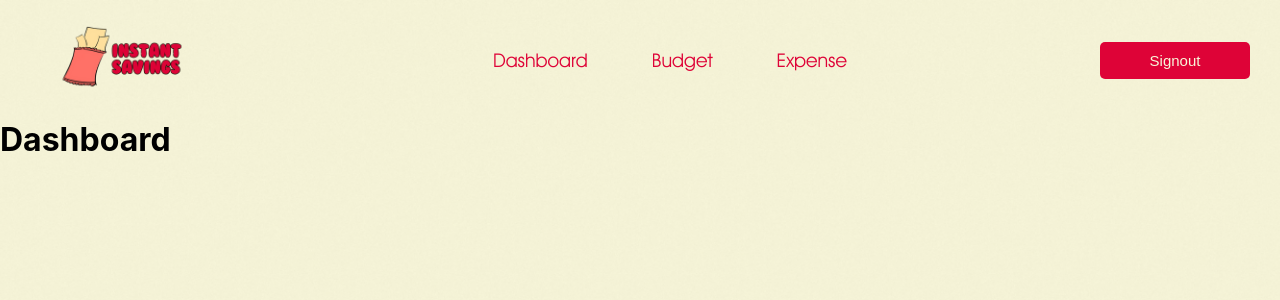
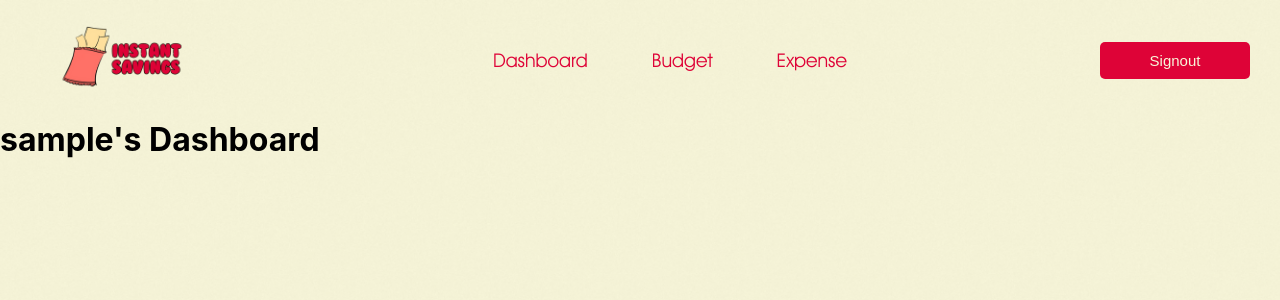
Before and after one commit to sef-04/budgeting-group, a React (Create React App) app in the folder budget/: page /dashboard in a window 1280 px wide. Shown: the top 300 px of the page. Built offline with nearby package versions, Linux system fonts and the light colour scheme; sample sign-in values are in the browser's storage.

Commit message:
Username setter
Crazy 40 min brain storm

```diff
--- a/budget/src/component/Login.js
+++ b/budget/src/component/Login.js
@@ -30,6 +30,7 @@ const Login = () => {
           toast.error("The password is incorrect.");
         } else if (response.data === "Login Successful") {
           toast.success("Login Successful!")
+          localStorage.setItem('username', username);
           setTimeout(() => {
             navigate("/dashboard");
           }, 1000);
--- a/budget/src/component/pages/Dashboard.js
+++ b/budget/src/component/pages/Dashboard.js
@@ -1,13 +1,25 @@
 import { Link, useMatch, useResolvedPath, useNavigate } from "react-router-dom";
 import '../css/Dashboard.css';
-import React from 'react';
+import React, { useEffect, useState } from 'react';
 
 export default function Dashboard() {
     const navigate = useNavigate();
+    const [username, setUsername] = useState('');
 
     const handleSignOut = () => {
+        localStorage.removeItem('username'); // Clear username from storage
         navigate("/login");
     };
+
+    // Fetch user data on component mount
+    useEffect(() => {
+        const storedUsername = localStorage.getItem('username');
+        if (storedUsername) {
+            setUsername(storedUsername); // Set the username from local storage
+        } else {
+            navigate("/login"); // Redirect to login if no username is found
+        }
+    }, [navigate]);
 
     return (
         <div id="navBar-dash">
@@ -18,13 +30,12 @@ export default function Dashboard() {
                         <li><CustomLink to="/dashboard">Dashboard</CustomLink></li>
                         <li><CustomLink to="/budget">Budget</CustomLink></li>
                         <li><CustomLink to="/expense">Expense</CustomLink></li>
-
                     </ul>
                 </nav>
                 <button id="sign" onClick={handleSignOut}>Signout</button>
             </header>
             <div>
-                <h1>Dashboard</h1>
+                <h1>{username}'s Dashboard</h1>
             </div>
         </div>
     );
```
